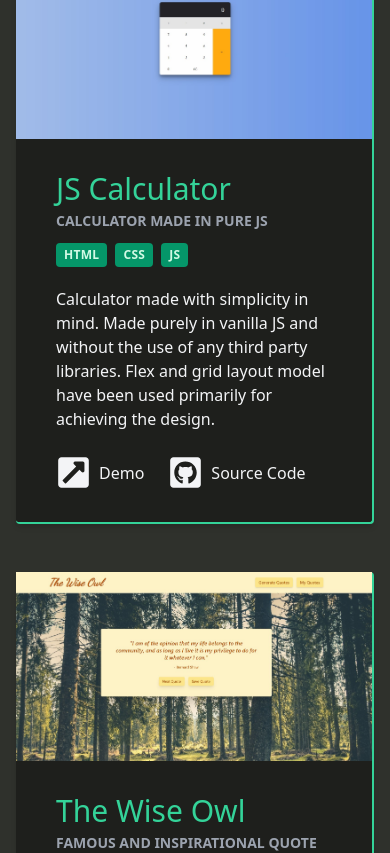
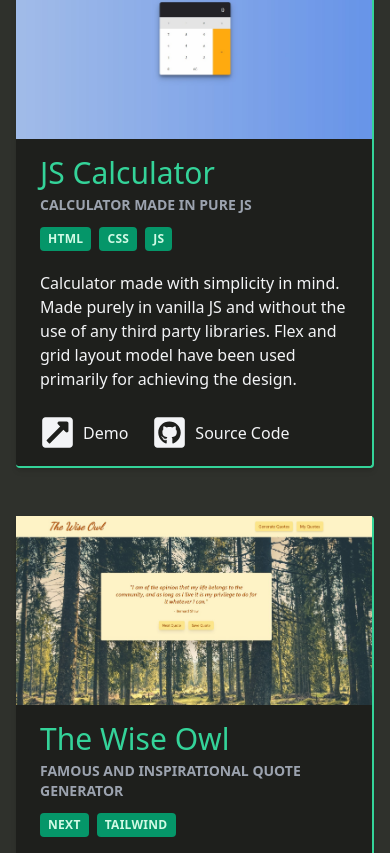
Before and after one commit to konstapascal/kp-website-v1, a Next.js app: page / in a window 390 px wide. Shown: the part 1699-2552 px from the top of the page. Built offline with nearby package versions, Linux system fonts and the light colour scheme; what @tailwindcss/typography would draw is missing.

Commit message:
small fixed

```diff
--- a/components/shared/ProjectCard.js
+++ b/components/shared/ProjectCard.js
@@ -7,11 +7,10 @@ function ProjectCard({ title, subtitle, description, urls, labels }) {
 				src={`${urls.imgPath}`}
 				width={500}
 				height={250}
-				quality={100}
 				className=' flex-1 object-cover object-center'
 			/>
 
-			<div className=' lg:px-12 lg:py-10 flex-1 max-w-3xl px-10 py-8'>
+			<div className=' lg:px-12 lg:py-10 md:px-10 md:py-8 flex-1 max-w-3xl px-6 py-4'>
 				<div className='xl:flex-row flex flex-col justify-between'>
 					<div>
 						<h1 className=' inline-block text-3xl text-green-400'>{title}</h1>
```
